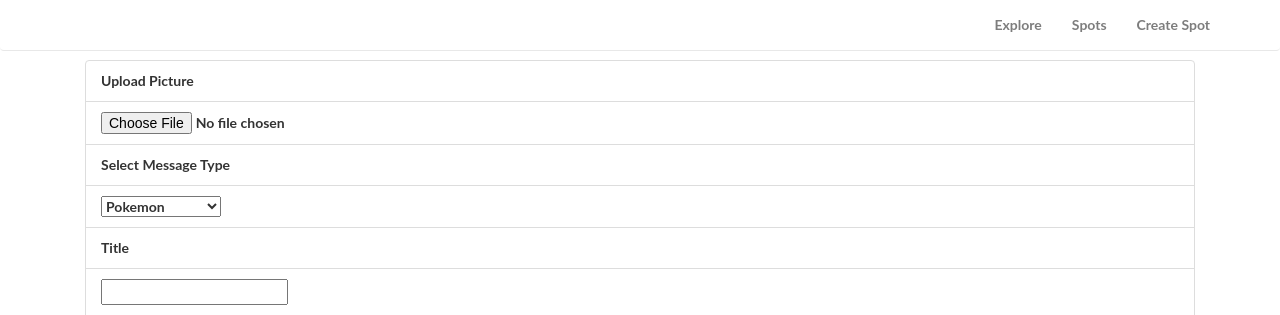
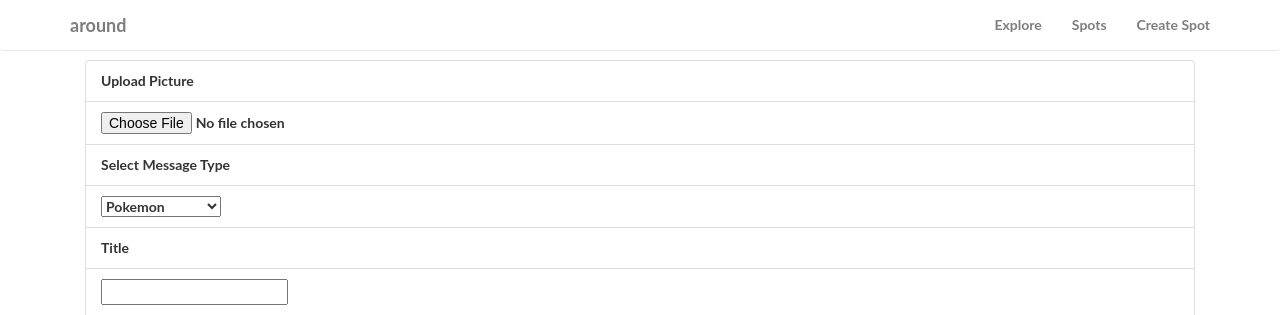
Before and after one commit to LeoHung/linkedin_hack, a Django app: page /create-spot in a window 1280 px wide. Shown: the top 315 px of the page. Run offline with Django 3.2, Linux system fonts and the light colour scheme; parts of the project's set-up code (start-up, migrations or seed data) failed here and were passed over; some libraries are stand-ins or nearby versions.

Commit message:
update brand

```diff
--- a/around-be/around_be/templates/around_be/base.html
+++ b/around-be/around_be/templates/around_be/base.html
@@ -26,6 +26,7 @@
             <span class="icon-bar"></span>
             <span class="icon-bar"></span>
           </button>
+          <a class="navbar-brand">around</a>
           <!-- <img src="{% static 'around_be/images/logo.png' %}" height="50" width="200"> -->
         </div>
         <div id="navbar" class="navbar-collapse collapse">
```
